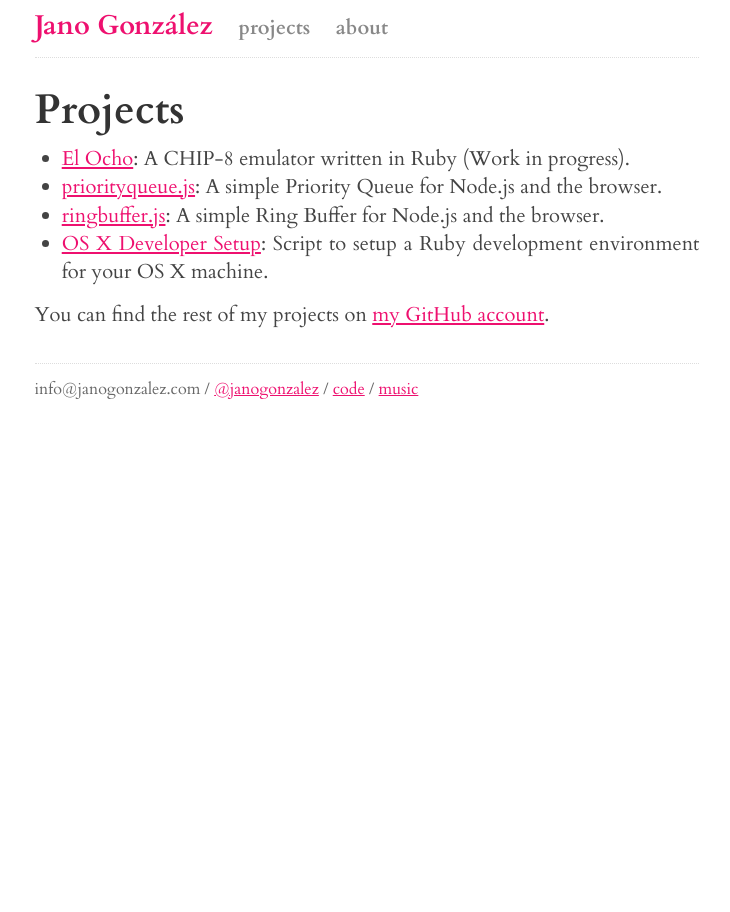
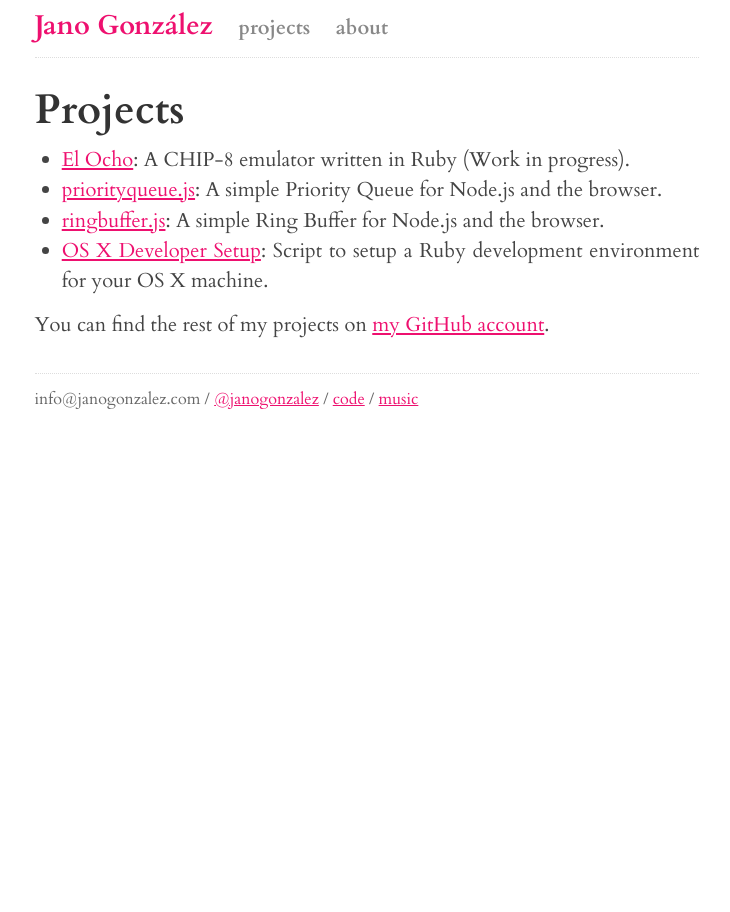
Before and after one commit to janogonzalez/janogonzalez.github.io, a Jekyll site: the page built from projects.html, in a window 1280 px wide. Shown: the whole page, without its empty margins (273-1003 px from the left). Built offline with Jekyll 4.4.1, drawn with Linux system fonts in a browser that asks for light colours.

Commit message:
Fixes line height in lists

```diff
--- a/css/main.css
+++ b/css/main.css
@@ -72,6 +72,8 @@ ul.posts span {
   margin: 0.6em auto 2em;
   line-height: 1.4em;
 }
+
+.site li { line-height: 1.5em; }
 
 header {
   border-bottom: 1px dotted #ddd;
```
